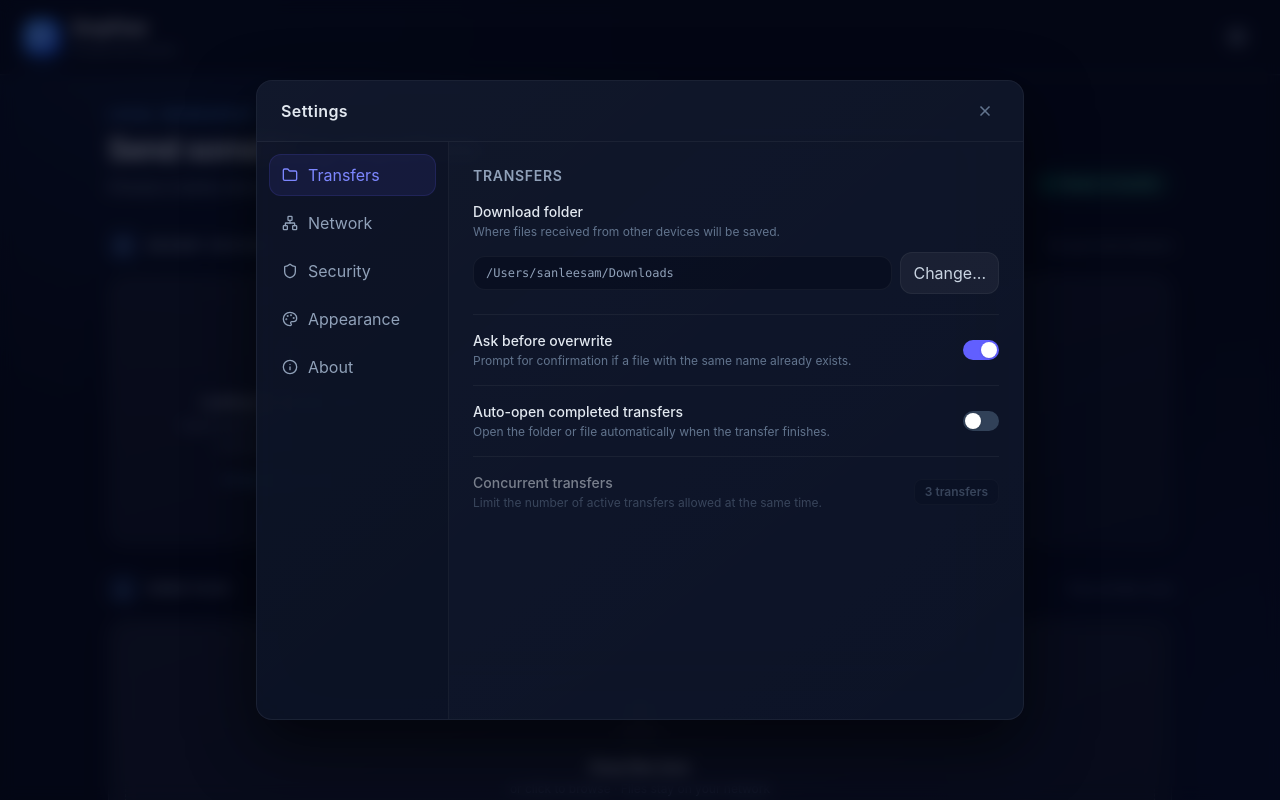
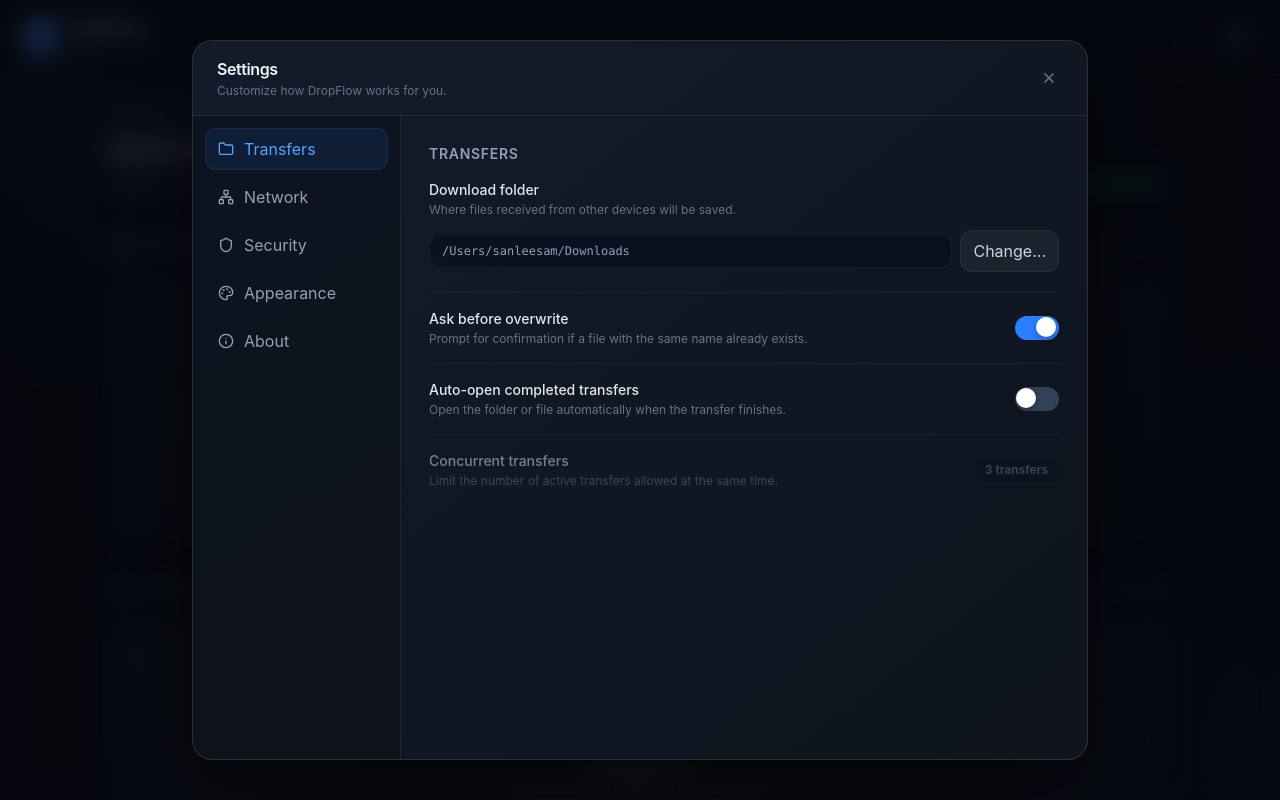
Before and after one commit to sanleesam/DropFlow, a React (Vite) app in the folder apps/desktop/: page / in a window 1280 px wide. Both pictures are taken after a click on the button "Open settings". Built offline with nearby package versions, Linux system fonts and the light colour scheme.

Commit message:
feat(desktop): redesign settings preferences

```diff
--- a/apps/desktop/src/components/SettingsModal.tsx
+++ b/apps/desktop/src/components/SettingsModal.tsx
@@ -41,8 +41,8 @@
       disabled={disabled}
       onClick={() => onChange(!checked)}
       className={[
-        "relative inline-flex h-5 w-9 shrink-0 cursor-pointer rounded-full border-2 border-transparent",
-        "transition-colors duration-200 ease-in-out focus:outline-none focus:ring-1",
+        "relative inline-flex h-6 w-11 shrink-0 cursor-pointer rounded-full border border-transparent",
+        "transition-colors duration-200 ease-in-out focus:outline-none focus:ring-2",
         accent.switchFocus,
         checked ? accent.switchBg : "bg-slate-700",
         disabled ? "opacity-30 cursor-not-allowed" : "hover:bg-opacity-95",
@@ -51,9 +51,9 @@
       <span
         aria-hidden="true"
         className={[
-          "pointer-events-none inline-block h-4 w-4 transform rounded-full bg-white shadow ring-0",
+          "pointer-events-none inline-block h-5 w-5 transform rounded-full bg-white shadow-[0_2px_6px_rgba(0,0,0,.3)] ring-0",
           "transition duration-200 ease-in-out",
-          checked ? "translate-x-4" : "translate-x-0",
+          checked ? "translate-x-5" : "translate-x-0",
         ].join(" ")}
       />
     </button>
@@ -112,22 +112,25 @@
     <div
       ref={overlayRef}
       onClick={handleOverlayClick}
-      className="fixed inset-0 z-50 flex items-center justify-center p-4 md:p-6 bg-slate-950/65 backdrop-blur-sm animate-backdrop-fade-in"
+      className="fixed inset-0 z-50 flex items-center justify-center bg-[#05070c]/75 p-3 backdrop-blur-md animate-backdrop-fade-in sm:p-6"
     >
       {/* Modal Dialog Container */}
       <div
         className="
-          relative w-full max-w-3xl h-[85vh] max-h-[640px] rounded-2xl border border-white/6
-          bg-slate-900/85 backdrop-blur-2xl shadow-[0_24px_64px_rgba(0,0,0,0.6)]
-          flex flex-col overflow-hidden animate-modal-scale-in
+          relative flex h-[min(720px,92vh)] w-full max-w-4xl flex-col overflow-hidden rounded-[20px] border border-white/[.12]
+          bg-[#10151f]/98 shadow-[0_28px_80px_rgba(0,0,0,.55)]
+          animate-modal-scale-in
         "
       >
         {/* Subtle background glow sheen */}
-        <div className="absolute inset-0 bg-gradient-to-br from-white/[0.02] to-transparent pointer-events-none" />
+        <div className="pointer-events-none absolute inset-0 bg-gradient-to-br from-blue-400/[.05] to-transparent" />
 
         {/* Modal Header */}
-        <div className="flex items-center justify-between px-6 py-4 border-b border-white/5 z-10 select-none">
-          <h2 className="text-base font-semibold tracking-wide text-slate-200">Settings</h2>
+        <div className="z-10 flex items-center justify-between border-b border-white/[.08] px-5 py-4 select-none sm:px-6">
+          <div>
+            <h2 className="text-base font-semibold tracking-tight text-slate-100">Settings</h2>
+            <p className="mt-0.5 text-xs text-slate-500">Customize how DropFlow works for you.</p>
+          </div>
           <button
             type="button"
             onClick={onClose}
@@ -149,8 +152,8 @@
         <div className="flex-1 flex flex-col md:flex-row overflow-hidden z-10">
 
           {/* Navigation Sidebar (Scrollable horizontally on mobile, vertically on desktop) */}
-          <div className="flex-shrink-0 w-full md:w-48 border-b md:border-b-0 md:border-r border-white/5 bg-slate-950/20">
-            <nav className="flex md:flex-col overflow-x-auto md:overflow-x-visible p-2 md:p-3 gap-1 md:gap-1.5 scrollbar-none">
+          <div className="w-full flex-shrink-0 border-b border-white/[.08] bg-[#0d121b]/65 md:w-52 md:border-b-0 md:border-r">
+            <nav className="flex gap-1 overflow-x-auto p-2 md:flex-col md:gap-1.5 md:p-3 scrollbar-none">
               {tabs.map((tab) => {
                 const isActive = activeTab === tab.id;
                 return (
@@ -159,11 +162,11 @@
                     type="button"
                     onClick={() => setActiveTab(tab.id)}
                     className={[
-                      "flex items-center gap-2.5 px-3 py-2 rounded-xl text-sm font-medium",
+                      "flex items-center gap-2.5 rounded-[11px] border px-3 py-2 text-sm font-medium",
                       "transition-all duration-200 select-none shrink-0 whitespace-nowrap",
                       isActive
                         ? accent.sidebarActive
-                        : "text-slate-400 hover:text-slate-200 hover:bg-white/[0.02] border border-transparent",
+                        : "border-transparent text-slate-400 hover:bg-white/[.05] hover:text-slate-200",
                     ].join(" ")}
                   >
                     {tab.icon}
@@ -175,7 +178,7 @@
           </div>
 
           {/* Active Panel Content Pane */}
-          <div className="flex-1 overflow-y-auto p-6 scrollbar-none">
+          <div className="flex-1 overflow-y-auto p-5 scrollbar-none sm:p-7">
 
             {/* Tab: Transfers */}
             {activeTab === "transfers" && (
--- a/apps/desktop/src/components/SettingsProvider.tsx
+++ b/apps/desktop/src/components/SettingsProvider.tsx
@@ -136,7 +136,7 @@
 
 export const SettingsProvider: React.FC<{ children: React.ReactNode }> = ({ children }) => {
   const [settings, setSettings] = useState<Settings>({
-    accentColor: "indigo",
+    accentColor: "blue",
     askBeforeOverwrite: true,
     autoOpenCompleted: false,
     deviceName: "",
```
